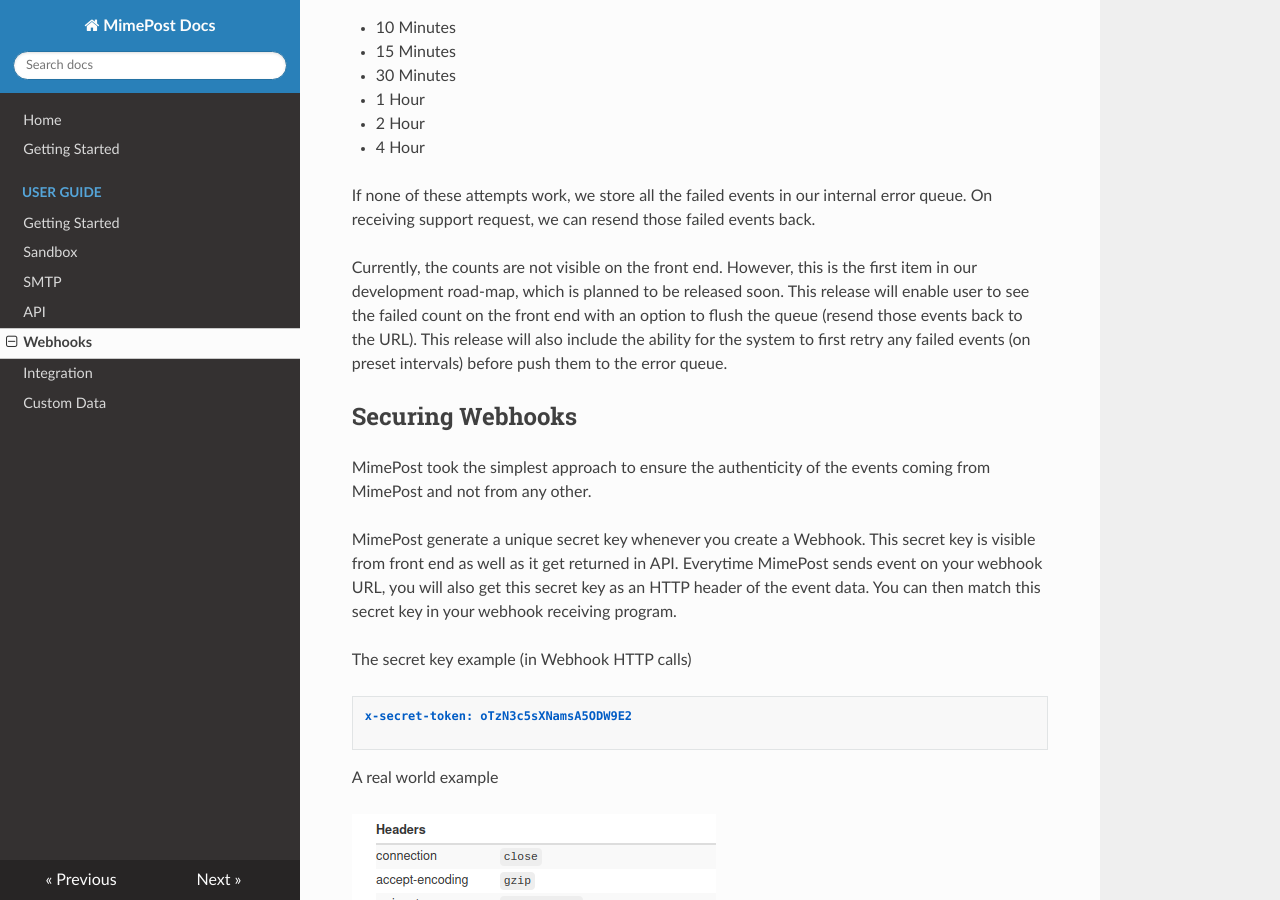
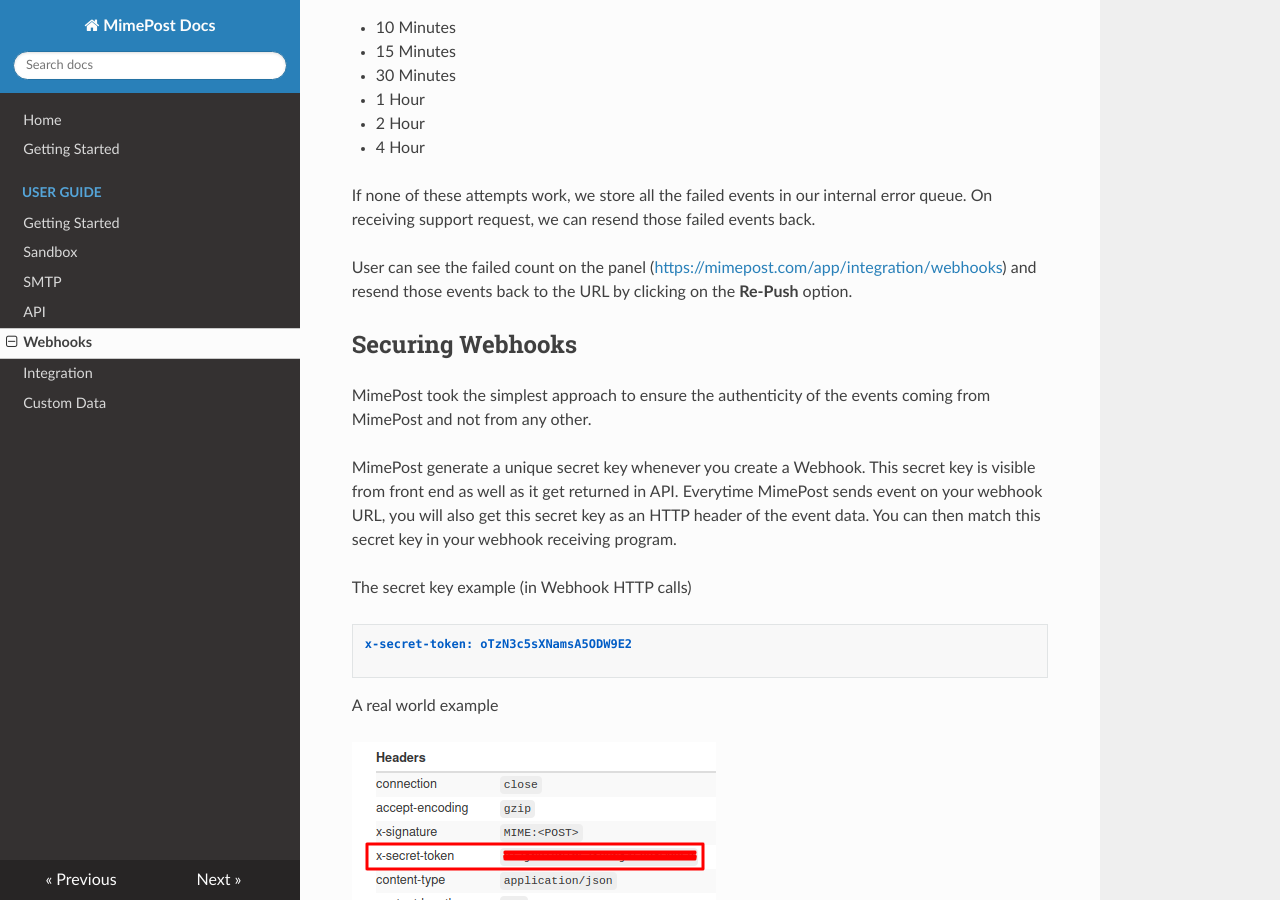
Before and after one commit to mimepost/docs, an MkDocs documentation site: the page built from docs/webhooks.md, in a window 1280 px wide and 900 px high, scrolled down 3861 px. Built offline with MkDocs 1.6.1, drawn with Linux system fonts in a browser that asks for light colours; nearby versions of some CDN libraries.

Commit message:
Added points about Re-Push webhook events functionality

```diff
--- a/docs/webhooks.md
+++ b/docs/webhooks.md
@@ -247,8 +247,7 @@ In case of failure, that is when our system receives other than __200__ HTTP res
 
 If none of these attempts work, we store all the failed events in our internal error queue. On receiving support request, we can resend those failed events back.
 
-Currently, the counts are not visible on the front end. However, this is the first item in our development road-map, which is planned to be released soon. This release will enable user to see the failed count on the front end with an option to flush the queue (resend those events back to the URL). This release will also include the ability for the system to first retry any failed events (on preset intervals) before push them to the error queue.
-
+User can see the failed count on the panel ([https://mimepost.com/app/integration/webhooks](https://mimepost.com/app/integration/webhooks)) and resend those events back to the URL by clicking on the __Re-Push__ option.
 
 
 ## Securing Webhooks
```
